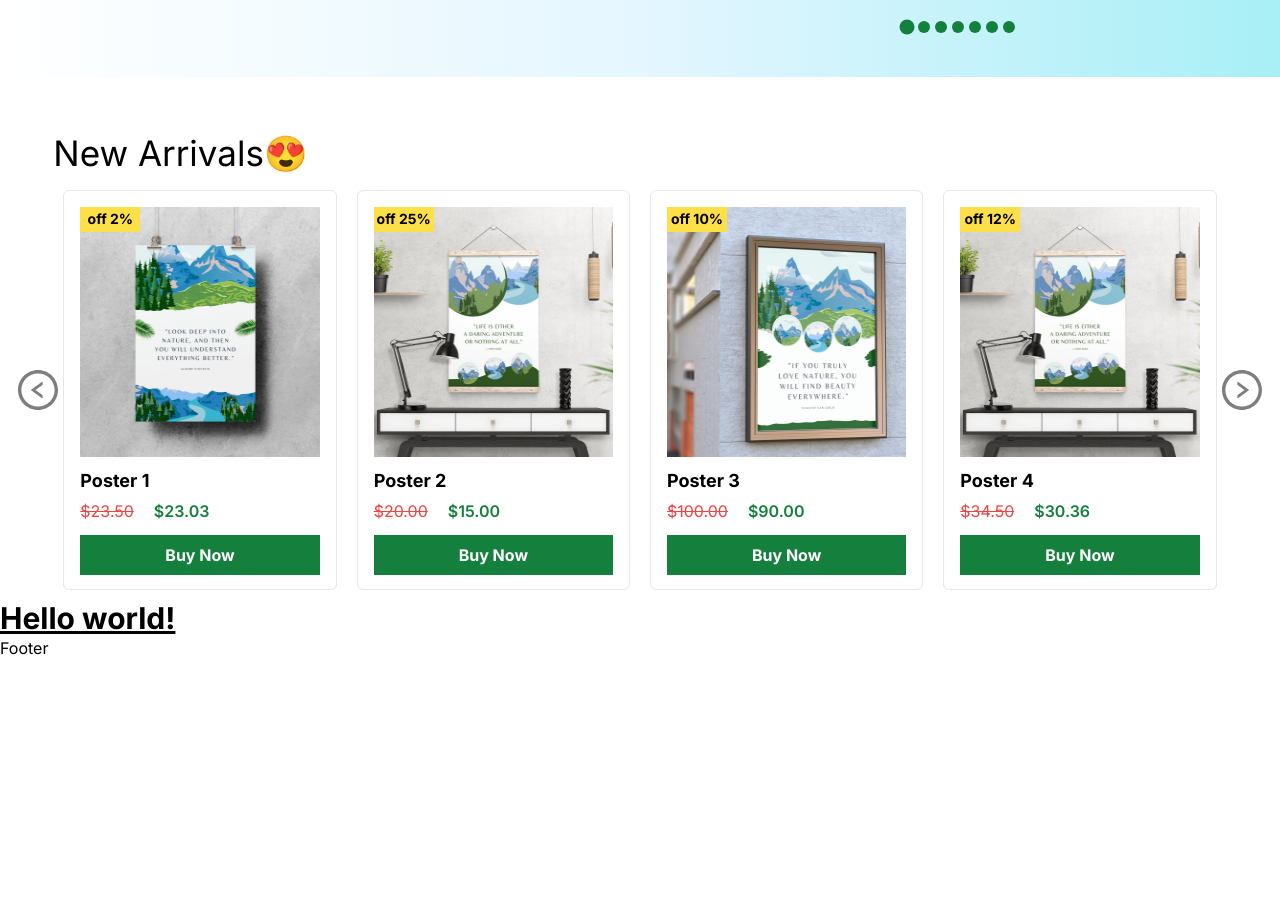
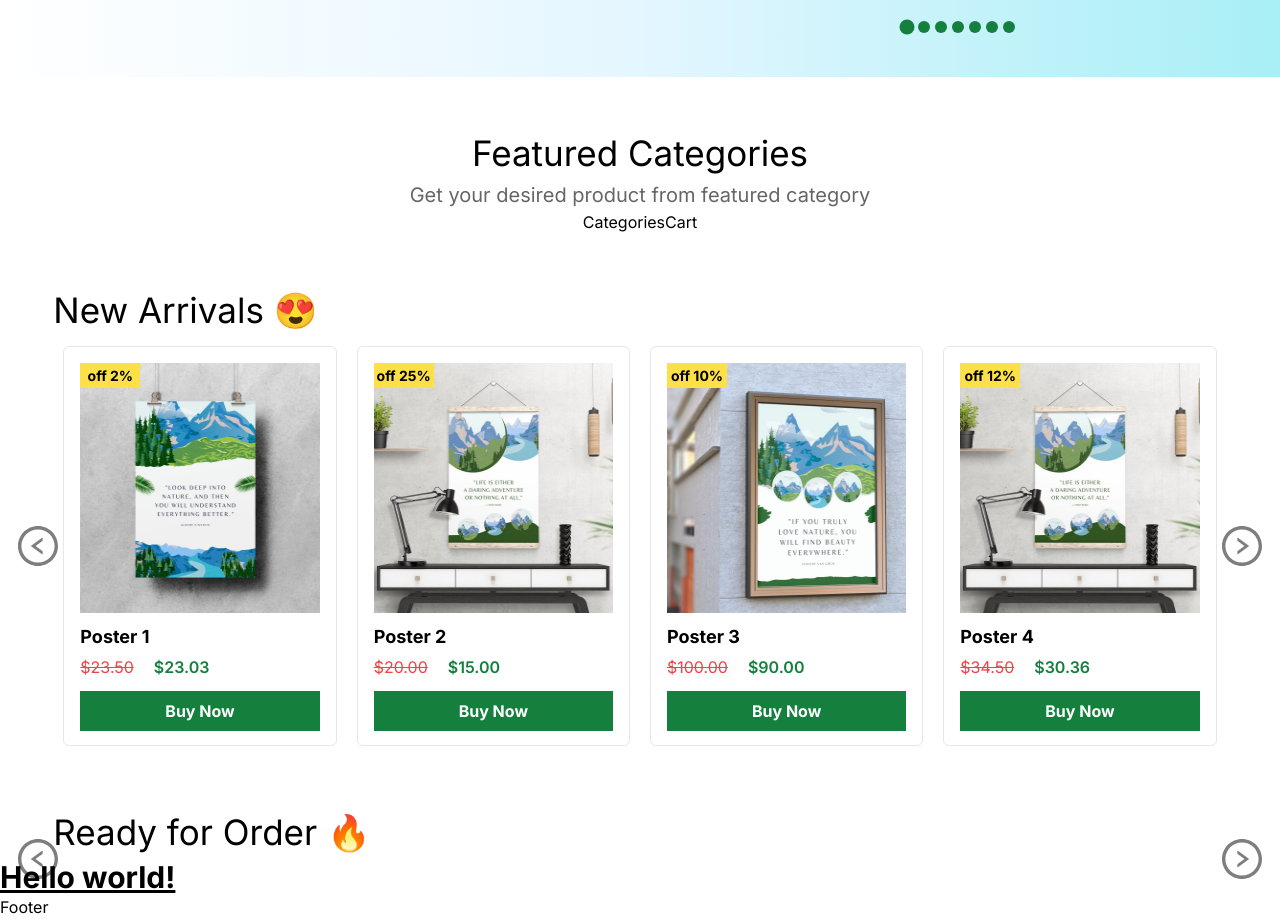
Before and after one commit to akashsdk/fiverr-six, a Next.js app: page / in a window 1280 px wide. Shown: the part 724-1643 px from the top of the page. Before the commit the page ends 1384 px from the top, so only its background shows below. Built offline with nearby package versions, Linux system fonts and the light colour scheme.

Commit message:
add cart

```diff
--- /dev/null
+++ b/src/app/Cart/CategoriesCart.tsx
@@ -0,0 +1,10 @@
+"use client";
+import React from 'react'
+
+function CategoriesCart() {
+  return (
+    <div>CategoriesCart</div>
+  )
+}
+
+export default CategoriesCart;
--- /dev/null
+++ b/src/app/Screen/Categories.tsx
@@ -0,0 +1,18 @@
+"use client";
+import React from "react";
+import CategoriesCart from "../Cart/CategoriesCart";
+
+export default function Categories() {
+  return (
+    <div className="w-full flex justify-center items-center mt-[20px] md:mt-[50px]">
+      <div className="Categories-Box">
+        <p className="md:text-[35px] text-[25px]">Featured Categories</p>
+        <p className="md:text-[20px] opacity-60">Get your desired product from featured category</p>
+
+        <div>
+            <CategoriesCart />
+        </div>
+      </div>
+    </div>
+  );
+}
--- a/src/app/Screen/NewArrivals.tsx
+++ b/src/app/Screen/NewArrivals.tsx
@@ -150,7 +150,7 @@ const NewArrivals = () => {
   return (
     <div className="w-full flex justify-center items-center mt-[20px] md:mt-[50px]">
       <div className="w-11/12">
-        <p className="md:text-[35px] text-[25px]">New Arrivals😍</p>
+        <p className="md:text-[35px] text-[25px]">New Arrivals 😍</p>
 
         <div className="NewArrivals-Box relative flex items-center justify-center">
           <LeftCircleOutlined
--- /dev/null
+++ b/src/app/Screen/ReadyForOrder.tsx
@@ -0,0 +1,33 @@
+"use client";
+
+import React, { useState, useEffect } from "react";
+import ProductCart from "../Cart/ProductCart";
+import { LeftCircleOutlined, RightCircleOutlined } from "@ant-design/icons";
+
+export default function ReadyForOrder() {
+  return (
+    <div className="w-full flex justify-center items-center mt-[20px] md:mt-[50px]">
+    <div className="w-11/12">
+      <p className="md:text-[35px] text-[25px]">Ready for Order 🔥</p>
+
+      <div className="NewArrivals-Box relative flex items-center justify-center">
+        <LeftCircleOutlined
+          className="md:text-[40px] text-[30px] absolute left-[-3%] z-10 opacity-50 hover:opacity-100 cursor-pointer"
+
+        />
+
+        <div className="w-full flex">
+          {/* {displayedProducts.map((product, index) => (
+            <ProductCart key={index} {...product} />
+          ))} */}
+        </div>
+
+        <RightCircleOutlined
+          className="md:text-[40px] text-[30px] absolute right-[-3%] z-10 opacity-50 hover:opacity-100 cursor-pointer"
+
+        />
+      </div>
+    </div>
+  </div>
+  )
+}
--- a/src/app/globals.css
+++ b/src/app/globals.css
@@ -103,6 +103,21 @@ body {
 
 
 
+/* Categories */
+.Categories-Box{
+  width: 90%;
+  display: flex;
+  justify-content: center;
+  align-items: center;
+  flex-direction: column;
+}
+
+
+
+
+
+
+
 
 
 
--- a/src/app/page.tsx
+++ b/src/app/page.tsx
@@ -1,12 +1,16 @@
 import Image from "next/image";
 import Index from "./Screen/Index";
 import NewArrivals from "./Screen/NewArrivals";
+import Categories from "./Screen/Categories";
+import ReadyForOrder from "./Screen/ReadyForOrder";
 
 export default function Home() {
   return (
     <div>
       <Index />
+      <Categories />
       <NewArrivals />
+      <ReadyForOrder />
      <h1 className="text-3xl font-bold underline">
       Hello world!
     </h1>
```
